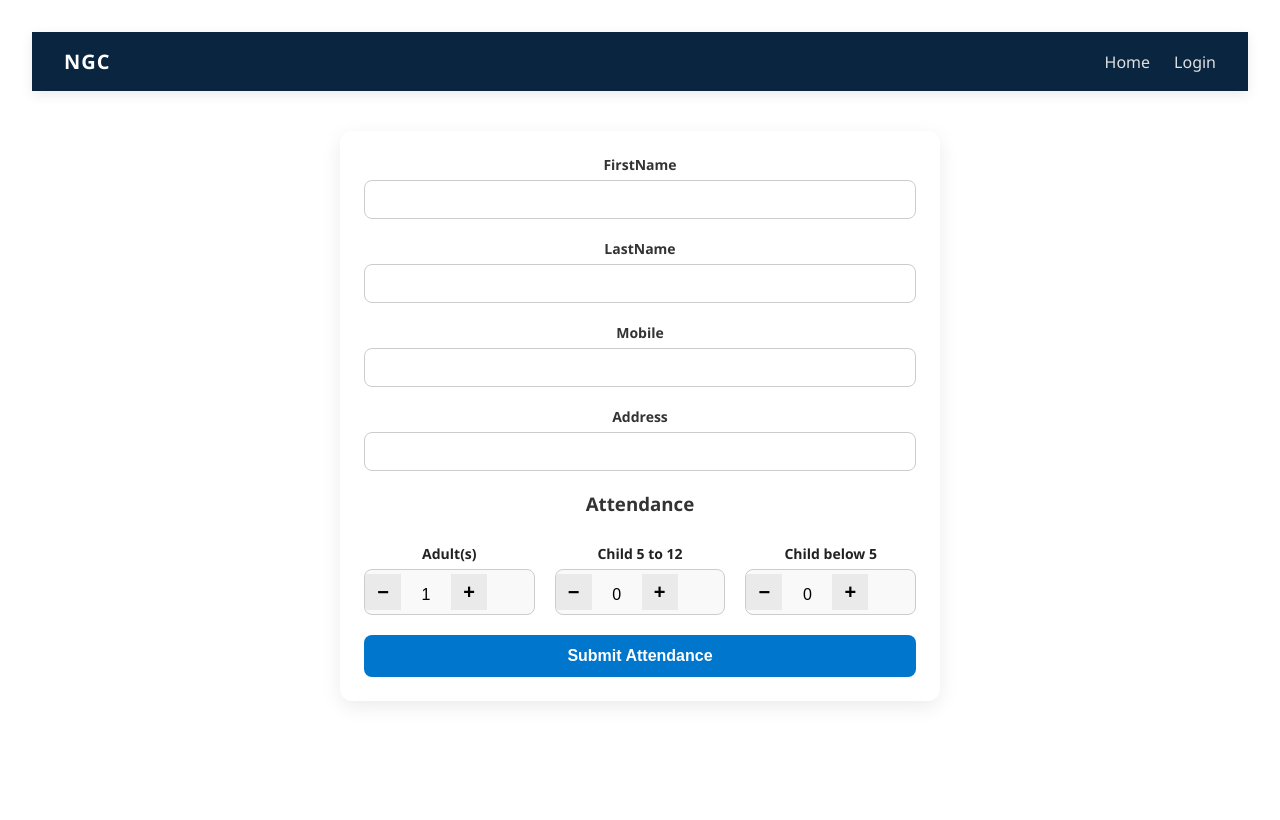
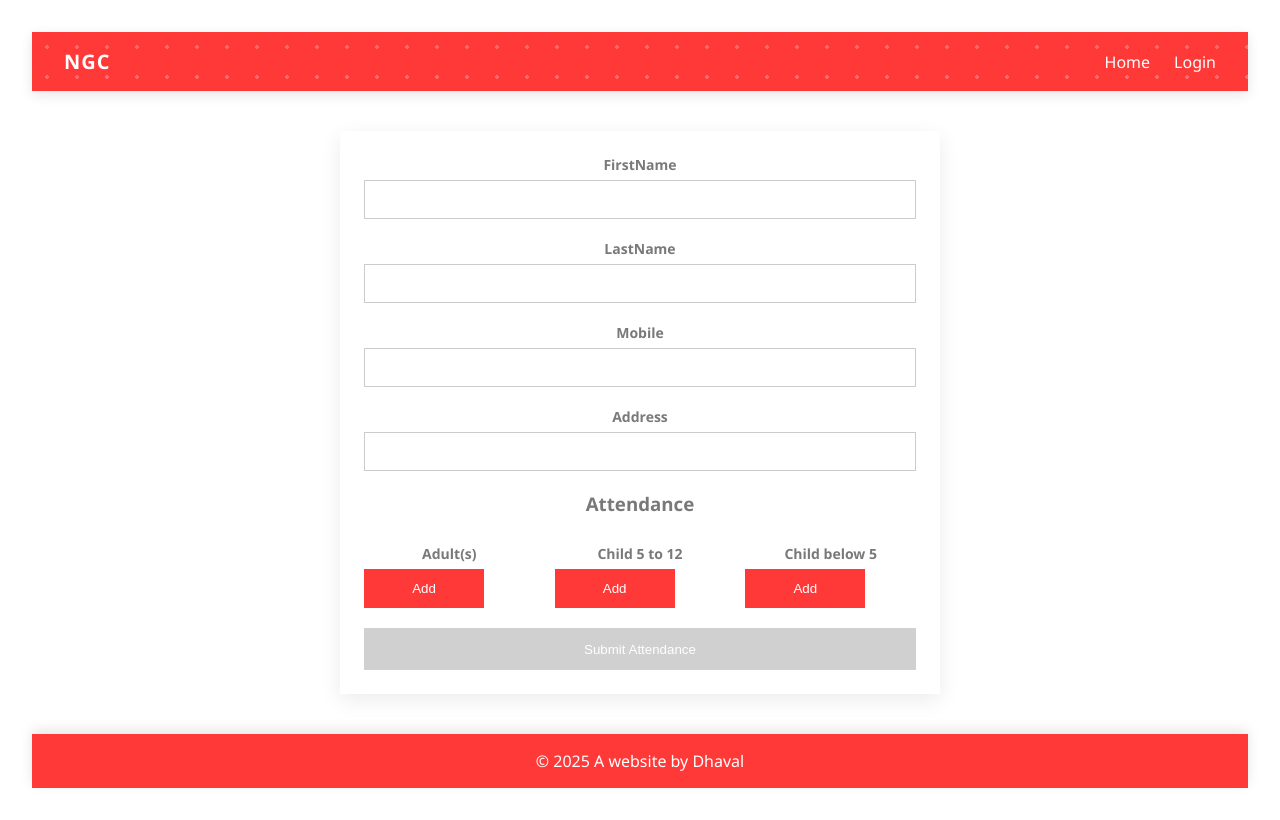
Before and after one commit to Dhavalgj2/bookngo-frontend, a React (Vite) app: page /attendance in a window 1280 px wide. Built offline with nearby package versions, Linux system fonts and the light colour scheme.

Commit message:
Fix design

```diff
--- a/src/App.jsx
+++ b/src/App.jsx
@@ -5,6 +5,7 @@ import Home from "./components/Home/Home";
 import Login from "./components/Login/Login";
 import OrderReview from "./components/Review/OrderReview";
 import AttendForm from "./components/AttendForm/AttendForm";
+import Footer from "./components/Footer/Footer";
 
 function App() {
   return (
@@ -18,6 +19,7 @@ function App() {
           <Route path="/login" element={<Login />} />
         </Routes>
       </main>
+      <Footer />
     </div>
   );
 }
--- a/src/components/AttendForm/AttendForm.css
+++ b/src/components/AttendForm/AttendForm.css
@@ -4,7 +4,6 @@
   margin: 40px auto;
   padding: 24px;
   background: #ffffff;
-  border-radius: 12px;
   box-shadow: 0 6px 20px rgba(0, 0, 0, 0.08);
   display: flex;
   flex-direction: column;
@@ -17,7 +16,7 @@
   flex-direction: column;
   font-size: 14px;
   font-weight: 600;
-  color: #333;
+  color: #7a7878;
 }
 
 .booking-form input[type="text"],
@@ -25,7 +24,7 @@
   margin-top: 6px;
   padding: 10px 12px;
   border: 1px solid #ccc;
-  border-radius: 8px;
+  /* border-radius: 8px; */
   font-size: 15px;
   outline: none;
   transition: border 0.2s ease;
@@ -55,15 +54,15 @@
 .main-counter-sec label {
   font-size: 14px;
   margin-bottom: 6px;
-  color: #222;
+  color: #7a7878;
 }
 
 /* Counter Controls */
 .counter-wrapper {
   display: flex;
   align-items: center;
+  justify-content: center;
   border: 1px solid #ccc;
-  border-radius: 8px;
   overflow: hidden;
   background: #f9f9f9;
 }
@@ -98,22 +97,42 @@
 .counter-wrapper button:hover {
   background-color: #d0d0d0;
 }
-
+.error-border {
+  border-color: #ff3838 !important;
+}
+.error-text {
+  font-size: 12px;
+  color: #ff3838;
+}
 /* Submit Button */
 .submit-btn {
   padding: 12px 20px;
   font-size: 16px;
   font-weight: 600;
   color: #fff;
-  background-color: #0077cc;
+  background-color: #ff3838;
   border: none;
-  border-radius: 8px;
   cursor: pointer;
   transition: background 0.3s ease;
 }
+.disable-btn {
+  background-color: #bdbdbd;
+  color: #ffffff;
+  cursor: not-allowed;
+  height: 42px;
+  border: none;
+  opacity: 0.7; /* optional for extra effect */
+}
 
+.add-btn {
+  background-color: #ff3838;
+  color: #fff;
+  padding: 12px 20px;
+  width: 120px;
+  border: none;
+}
 .submit-btn:hover {
-  background-color: #005fa3;
+  background-color: #e27b7b;
 }
 
 /* ------------------ Responsive Styles ------------------ */
@@ -124,6 +143,7 @@
 
   .main-counter-sec {
     width: 100%;
+    margin-top: 7px;
   }
 
   .booking-form {
@@ -153,6 +173,7 @@
   }
   .main-counter-sec {
     flex: 0;
+    margin-top: 7px;
   }
   .counter-wrapper button {
     width: 32px;
--- a/src/components/AttendForm/AttendForm.jsx
+++ b/src/components/AttendForm/AttendForm.jsx
@@ -1,4 +1,4 @@
-import React, { useState } from "react";
+import React, { useEffect, useState } from "react";
 import "./AttendForm.css";
 import { useNavigate } from "react-router";
 
@@ -12,8 +12,17 @@ const AttendForm = () => {
     child5to12: 0,
     childbelow5: 0,
   });
+  const [showAddBtn, setShowAddBtn] = useState(true);
+  const [errors, setErrors] = useState({});
 
   const navigate = useNavigate();
+
+  useEffect(() => {
+    setErrors({});
+  }, []);
+  const addBtnHandler = () => {
+    setShowAddBtn(false);
+  };
 
   const handleChange = (e) => {
     const { name, value } = e.target;
@@ -31,59 +40,99 @@ const AttendForm = () => {
   };
 
   const decrementHandler = (field) => {
-    setFormData((prev) => ({
+    setFormData((prev) => {
+      const min = field === "adults" ? 1 : 0;
+      return {
         ...prev,
-      [field]: Number(prev[field] - 1),
-    }));
+        [field]: Math.max(min, Number(prev[field] - 1)),
+      };
+    });
+  };
+
+  const getErrors = () => {
+    const errors = {};
+    if (formData.firstName === "") {
+      errors.firstName = "Please Enter FirstName";
+    }
+    if (formData.lastName.trim() === "") {
+      errors.lastName = "Please Enter LastName";
+    }
+    if (formData.mobile.trim() === "") {
+      errors.mobile = "Please Enter Mobile";
+    }
+    if (formData.address.trim() === "") {
+      errors.address = "Please Enter Address";
+    }
+    setErrors(errors);
+    return errors;
   };
 
   const handleSubmit = (e) => {
     e.preventDefault();
+    const errors = getErrors();
+    if (Object.keys(errors).length === 0) {
       navigate("/review");
+    }
   };
-
   return (
     <form className="booking-form" onSubmit={handleSubmit} noValidate>
       <label>
         FirstName
         <input
+          className={errors.firstName && "error-border"}
           type="text"
           name="firstName"
           value={formData.firstName}
           onChange={handleChange}
         />
+        {errors.firstName && (
+          <span className="error-text">{errors.firstName}</span>
+        )}
       </label>
       <label>
         LastName
         <input
+          className={errors.lastName && "error-border"}
           type="text"
           name="lastName"
           value={formData.lastName}
           onChange={handleChange}
         />
+        {errors.lastName && (
+          <span className="error-text">{errors.lastName}</span>
+        )}
       </label>
       <label>
         Mobile
         <input
+          className={errors.mobile && "error-border"}
           type="number"
           name="mobile"
           value={formData.mobile}
           onChange={handleChange}
         />
+        {errors.mobile && <span className="error-text">{errors.mobile}</span>}
       </label>
       <label>
         Address
         <input
+          className={errors.address && "error-border"}
           type="text"
           name="address"
           value={formData.address}
           onChange={handleChange}
         />
+        {errors.address && <span className="error-text">{errors.address}</span>}
       </label>
       <h3>Attendance</h3>
       <div className="attendance-section">
         <div className="main-counter-sec">
           <label>Adult(s)</label>
+          {showAddBtn ? (
+            <button type="button" className="add-btn" onClick={addBtnHandler}>
+              Add
+            </button>
+          ) : (
             <div className="counter-wrapper">
               <button
                 type="button"
@@ -107,9 +156,15 @@ const AttendForm = () => {
                 +
               </button>
             </div>
+          )}
         </div>
         <div className="main-counter-sec">
           <label>Child 5 to 12</label>
+          {showAddBtn ? (
+            <button type="button" className="add-btn" onClick={addBtnHandler}>
+              Add
+            </button>
+          ) : (
             <div className="counter-wrapper">
               <button
                 type="button"
@@ -133,9 +188,15 @@ const AttendForm = () => {
                 +
               </button>
             </div>
+          )}
         </div>
         <div className="main-counter-sec">
           <label> Child below 5</label>
+          {showAddBtn ? (
+            <button type="button" className="add-btn" onClick={addBtnHandler}>
+              Add
+            </button>
+          ) : (
             <div className="counter-wrapper">
               <button
                 type="button"
@@ -159,10 +220,15 @@ const AttendForm = () => {
                 +
               </button>
             </div>
+          )}
         </div>
       </div>
 
-      <button type="submit" className="submit-btn">
+      <button
+        type="submit"
+        className={showAddBtn === true ? "disable-btn" : "submit-btn"}
+        disabled={showAddBtn === true}
+      >
         Submit Attendance
       </button>
     </form>
--- /dev/null
+++ b/src/components/Footer/Footer.css
@@ -0,0 +1,10 @@
+.footer-container {
+  background-color: #ff3838;
+  color: white;
+  padding: 16px 32px;
+  text-align: center;
+  position: sticky;
+  bottom: 0;
+  width: 100%;
+  box-shadow: 0 -4px 12px rgba(0, 0, 0, 0.1);
+}
--- /dev/null
+++ b/src/components/Footer/Footer.jsx
@@ -0,0 +1,11 @@
+import "./Footer.css";
+
+const Footer = () => {
+  return (
+    <footer className="footer-container">
+      <p>© {new Date().getFullYear()} A website by Dhaval</p>
+    </footer>
+  );
+};
+
+export default Footer;
--- a/src/components/Home/Home.css
+++ b/src/components/Home/Home.css
@@ -2,10 +2,10 @@
 .home-container {
   display: flex;
   justify-content: center;
-  align-items: center;
   padding: 60px 20px;
   background: linear-gradient(to right, #fdfbfb, #ebedee);
-  min-height: 100vh;
+  height: 100vh;
+  overflow: hidden;
 }
 .home-container {
   overflow: auto;
@@ -20,7 +20,6 @@
 .event-intro {
   max-width: 700px;
   background: #ffffff;
-  border-radius: 12px;
   padding: 40px;
   box-shadow: 0 8px 24px rgba(0, 0, 0, 0.1);
   text-align: center;
@@ -35,7 +34,7 @@
 
 .event-intro h2 {
   font-size: 1.3rem;
-  color: #0077cc;
+  color: #ff3838;
   margin-bottom: 20px;
 }
 
@@ -57,17 +56,16 @@
   padding: 14px 28px;
   font-size: 16px;
   font-weight: 600;
-  background-color: #0077cc;
+  background-color: #ff3838;
 
   color: white;
   border: none;
-  border-radius: 8px;
   cursor: pointer;
   transition: background 0.3s ease;
 }
 
 .booking-button:hover {
-  background-color: #005fa3;
+  background-color: #e27b7b;
 }
 
 /* ------------------ Responsive ------------------ */
--- a/src/components/Home/Home.jsx
+++ b/src/components/Home/Home.jsx
@@ -1,4 +1,3 @@
-import React, { useState } from "react";
 import "./Home.css";
 import { useNavigate } from "react-router";
 
--- a/src/components/NavBar/NavBar.css
+++ b/src/components/NavBar/NavBar.css
@@ -4,12 +4,17 @@
   justify-content: space-between;
   align-items: center;
   padding: 16px 32px;
-  background-color: #0a2540; /* Deep navy */
-  color: #ffffff;
+  background-color: #ff3838;
+  background-image: radial-gradient(
+    rgba(255, 255, 255, 0.25) 2px,
+    transparent 2px
+  );
+  background-size: 30px 30px;
+  color: #fff;
   position: sticky;
   top: 0;
   z-index: 1000;
-  box-shadow: 0 4px 12px rgba(0, 0, 0, 0.08);
+  box-shadow: 0 4px 12px rgba(0, 0, 0, 0.1);
 }
 
 /* Brand/Logo */
@@ -32,8 +37,11 @@
   text-decoration: none;
   font-size: 16px;
   font-weight: 500;
+  color: #fff;
+  transition: color 0.3s ease;
+}
+.active {
   color: #e0e0e0;
-  transition: color 0.3s ease;
 }
 
 .nav-link::after {
@@ -43,7 +51,7 @@
   bottom: -4px;
   width: 0%;
   height: 2px;
-  background-color: #4ea8de; /* Accent color */
+  background-color: #fff; /* Accent color */
   transition: width 0.3s ease;
 }
 
--- a/src/components/NavBar/NavBar.jsx
+++ b/src/components/NavBar/NavBar.jsx
@@ -1,8 +1,12 @@
 import React from "react";
 import "./NavBar.css";
-import { Link } from "react-router-dom";
+import { Link, useLocation } from "react-router-dom";
 
 const NavBar = () => {
+  const location = useLocation();
+  const home = location.pathname === "/";
+  const login = location.pathname === "/login";
+
   return (
     <nav className="navbar">
       <div className="nav-brand">
@@ -11,10 +15,10 @@ const NavBar = () => {
         </Link>
       </div>
       <div className="nav-items">
-        <Link to="/" className="nav-link">
+        <Link to="/" className={` ${home ? "active" : "nav-link"}`}>
           Home
         </Link>
-        <Link to="/login" className="nav-link">
+        <Link to="/login" className={` ${login ? "active" : "nav-link"}`}>
           Login
         </Link>
       </div>
--- a/src/index.css
+++ b/src/index.css
@@ -1,5 +1,6 @@
 body {
   font-family: "Segoe UI", Tahoma, Geneva, Verdana, sans-serif;
   font-size: 16px;
-  color: #333;
+  color: #7a7878;
+  height: 100vh;
 }
```
Also changed, not shown: src/components/Footer.jsx (deleted). Lines whose indentation alone changed are shown as unchanged.
